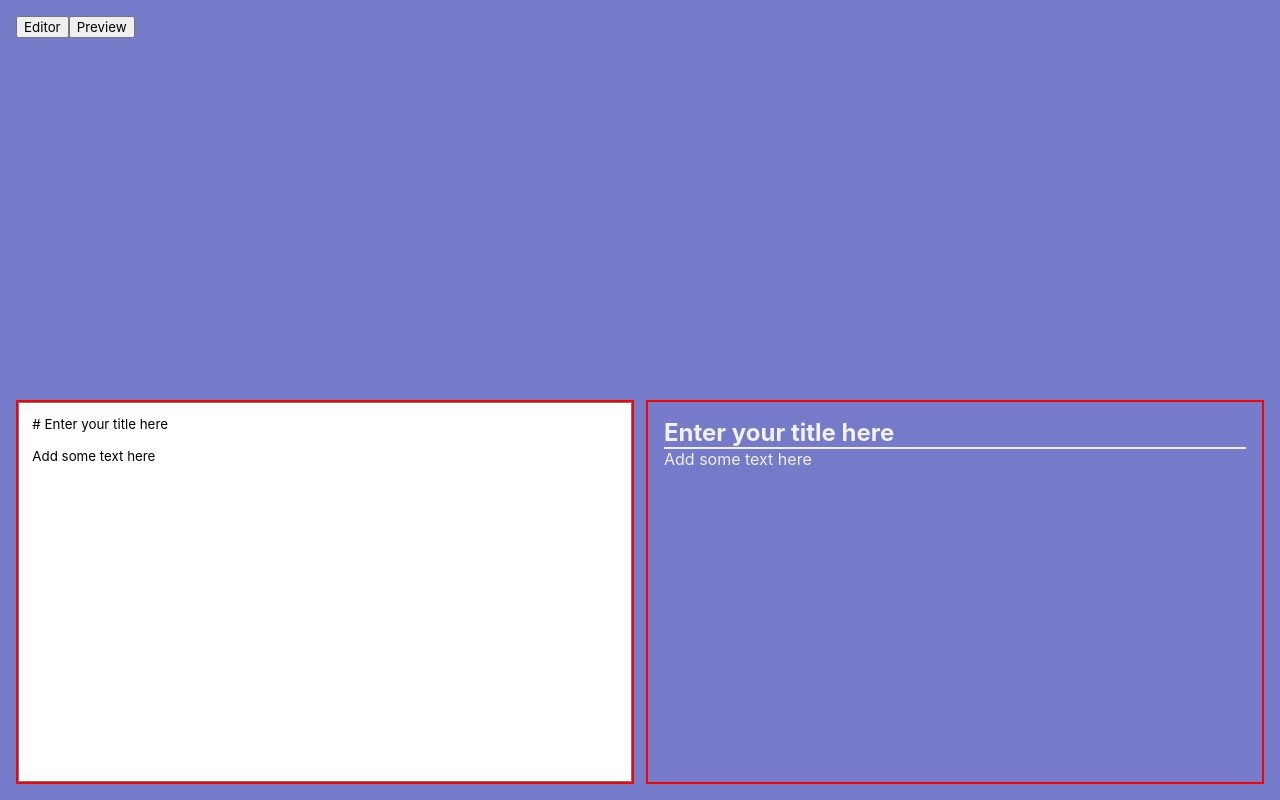
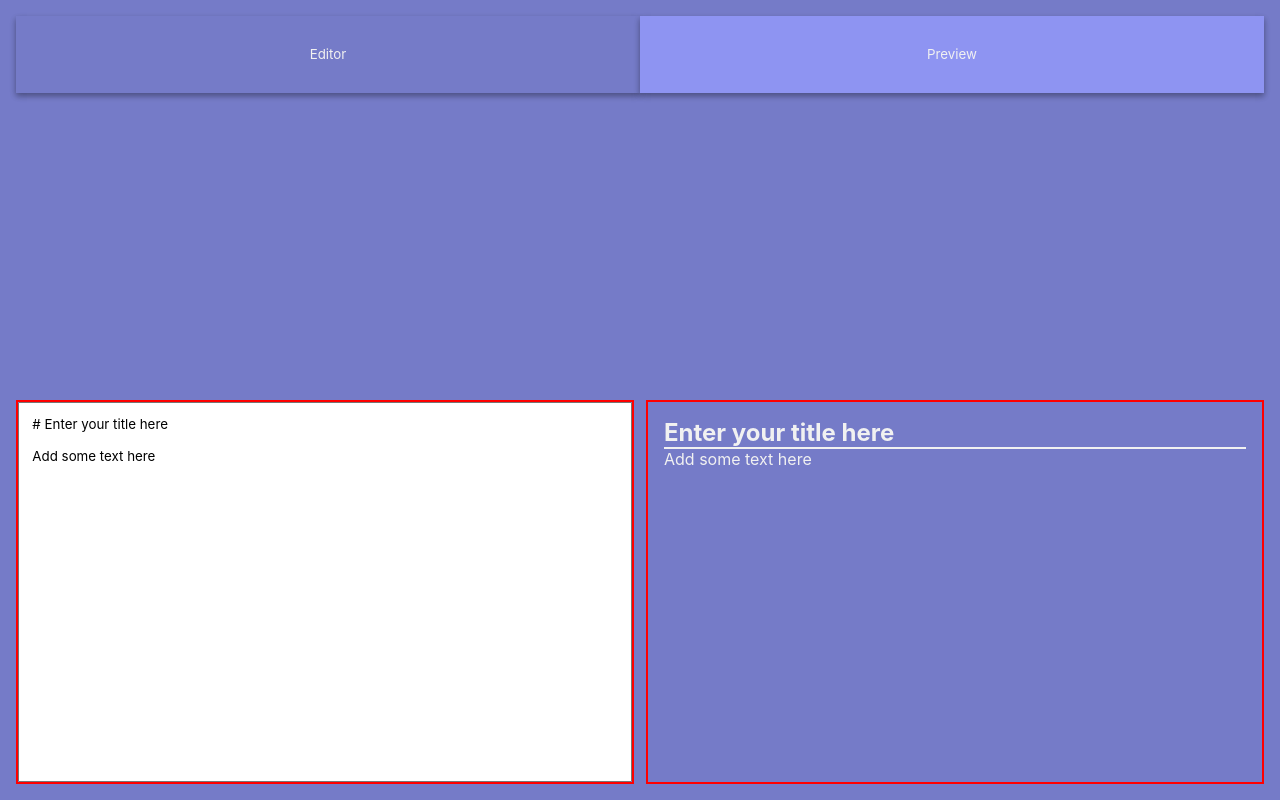
Before and after one commit to Roykovich/md-blog, a React (Create React App) app: page / in a window 1280 px wide. Built offline with nearby package versions, Linux system fonts and the light colour scheme.

Commit message:
Create stylesheet for ButtonHandler component

```diff
--- /dev/null
+++ b/src/components/NewPost/ButtonHandler.css
@@ -0,0 +1,24 @@
+#mobile-buttons-handler {
+  grid-area: 1 / 1 / 2 / 3;
+
+  display: flex;
+  flex-wrap: wrap;
+  height: 20%;
+  min-width: 100%;
+}
+
+.mobile-buttons {
+  flex: 1;
+  border: none;
+  box-shadow: var(--box-shadow);
+  background-color: var(--accent-background-color);
+  color: #f1f1f1;
+}
+
+.mobile-buttons:hover {
+  background-color: linear-gradient(var(--accent-background-color), 0.5);
+}
+
+.active {
+  background-color: linear-gradient(var(--accent-background-color), 0.5);
+}
--- a/src/components/NewPost/ButtonHandler.js
+++ b/src/components/NewPost/ButtonHandler.js
@@ -1,8 +1,10 @@
+import "./ButtonHandler.css";
+
 const ButtonHandler = () => {
   return (
     <div id="mobile-buttons-handler">
-      <button>Editor</button>
-      <button>Preview</button>
+      <button className="mobile-buttons active">Editor</button>
+      <button className="mobile-buttons">Preview</button>
     </div>
   );
 };
```
